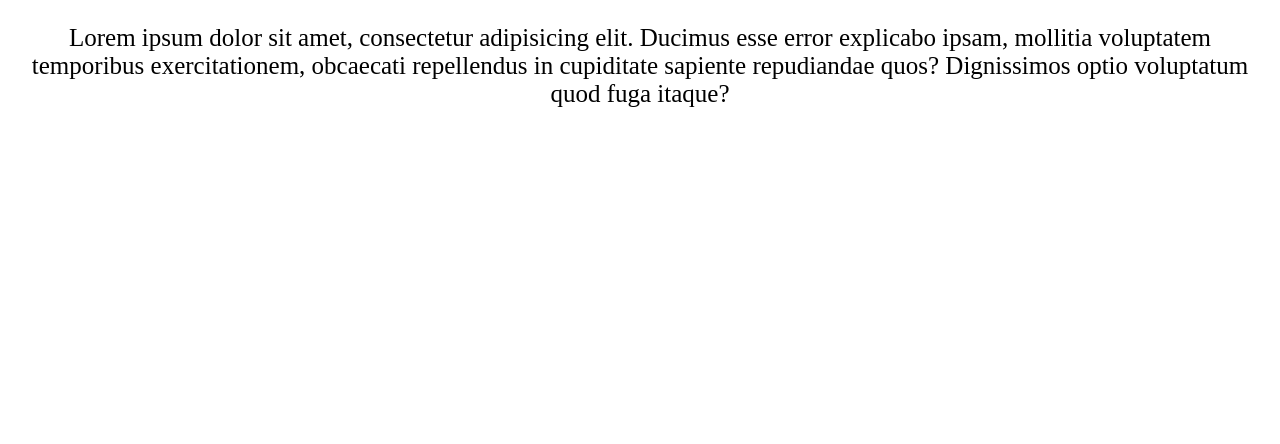
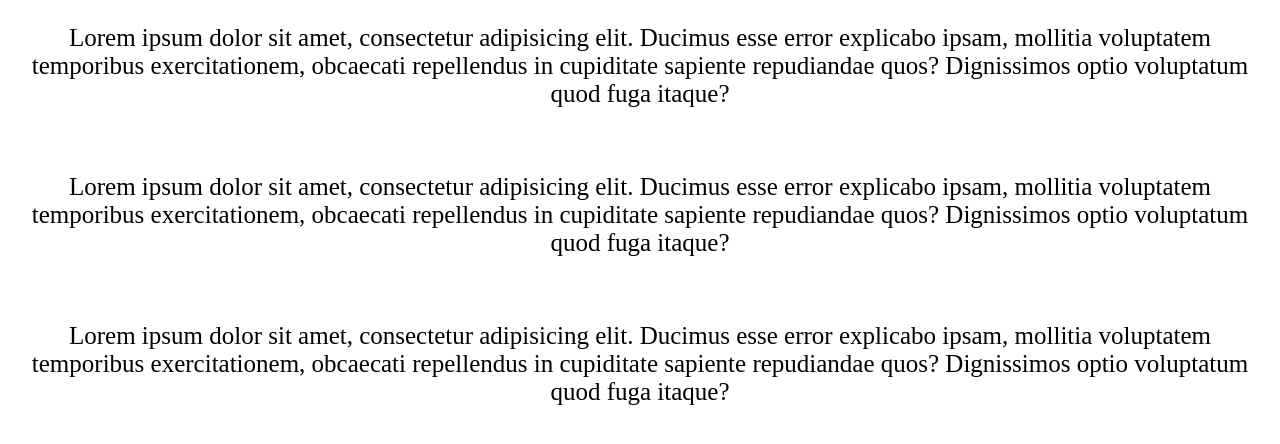
Before and after one commit to Ashutosh021/Testing, a plain HTML site: page second.html in a window 1280 px wide. Shown: the part 88-532 px from the top of the page. Drawn offline with Linux system fonts and the light colour scheme.

Commit message:
update second

```diff
--- a/second.html
+++ b/second.html
@@ -8,5 +8,7 @@
 <body>
     <h1 style="text-align: center; margin: 20px; font-size: 40px;">SECOND</h1>
     <p style="text-align: center; padding: 20px; font-size: 25px;">Lorem ipsum dolor sit amet, consectetur adipisicing elit. Ducimus esse error explicabo ipsam, mollitia voluptatem temporibus exercitationem, obcaecati repellendus in cupiditate sapiente repudiandae quos? Dignissimos optio voluptatum quod fuga itaque?</p>
+    <p style="text-align: center; padding: 20px; font-size: 25px;">Lorem ipsum dolor sit amet, consectetur adipisicing elit. Ducimus esse error explicabo ipsam, mollitia voluptatem temporibus exercitationem, obcaecati repellendus in cupiditate sapiente repudiandae quos? Dignissimos optio voluptatum quod fuga itaque?</p>
+    <p style="text-align: center; padding: 20px; font-size: 25px;">Lorem ipsum dolor sit amet, consectetur adipisicing elit. Ducimus esse error explicabo ipsam, mollitia voluptatem temporibus exercitationem, obcaecati repellendus in cupiditate sapiente repudiandae quos? Dignissimos optio voluptatum quod fuga itaque?</p>
 </body>
 </html>
```
